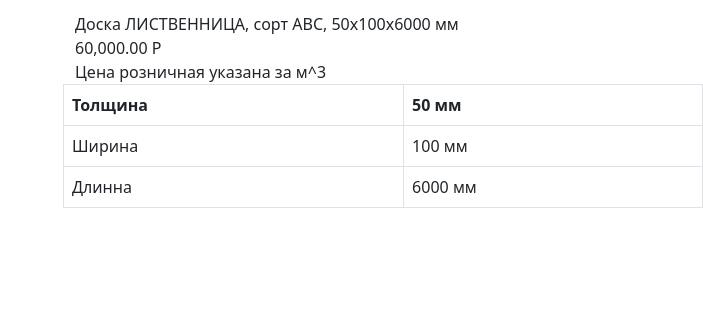
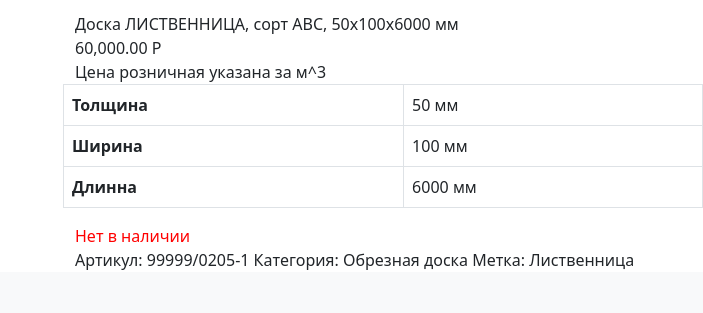
Before and after one commit to MalusDark/WebTechnology, a PHP site: page /Main.html in a window 1280 px wide. Shown: the part 254-567 px from the top of the page, without its empty margins (577-1280 px from the left). Run offline with PHP 8.4, Linux system fonts and the light colour scheme.

Commit message:
footer changes

```diff
--- a/LR1/Main.html
+++ b/LR1/Main.html
@@ -32,7 +32,7 @@
                     <nav class="navbar navbar-light bg-light">
                         <div class="container-fluid">
                             <div class="navbar-brand" href="#">
-                                <img src="icon.png" style="max-height: 150px; max-width: 250px">
+                                <img src="icon.png" style="max-height: 150px; max-width: 200px">
                             </div>
                         </div>
                     </nav>
@@ -47,8 +47,8 @@
                 </div>
                 <div class="col-lg">
                     <div class="row">
-                        <div class="item_name">
-                            <span>Доска ЛИСТВЕННИЦА, сорт АВС, 50х100х6000 мм</span>
+                        <div class="item_name fw-weight-bold">
+                            Доска ЛИСТВЕННИЦА, сорт АВС, 50х100х6000 мм
                         </div>
                         <div class="item_name">
                             <span>60,000.00 P</span>
@@ -58,29 +58,60 @@
                             <thead>
                             <tr>
                                 <th scope="col">Толщина</th>
-                                <th scope="col">50 мм</th>
+                                <td scope="col">50 мм</td>
                             </tr>
                             </thead>
                             <tbody>
                             <tr>
-                                <td>Ширина</td>
+                                <th>Ширина</th>
                                 <td>100 мм</td>
                             </tr>
                             <tr>
-                                <td>Длинна</td>
+                                <th>Длинна</th>
                                 <td>6000 мм</td>
                             </tr>
                             </tbody>
                         </table>
+                        <div class="availability" style="color:red">
+                            <span>Нет в наличии</span>
+                        </div>
+                        <div class="information">
+                            <span>Артикул: 99999/0205-1 Категория: Обрезная доска Метка: Лиственница</span>
+                        </div>
                     </div>
                 </div>
             </div>
         </div>
         <footer class="footer mt-auto py-3 bg-light">
-            <section class="">
-                <div class="container text-center text-md-start mt-5">
+            <section class="articles_block" style="background-color: rgba(24,24,24,0.45);">
+                <div class="container text-left text-md-start mt-5">
                     <div class="row mt-3">
+                        <div class="col-3">
+                            <div class="row">
+                                <span>Породы дерева</span>
+                            </div>
+                            <div class="row">
+                                <span>Каталог</span>
+                            </div>
+                            <div class="row">
+                                <span>JAF в мире</span>
+                            </div>
+                            <div class="row">
+                                <span>Контакты</span>
+                            </div>
+                        </div>
+                        <div class="col-5 float-end">
+                            <div class="articles text-left">
+                                Статьи
+                                <div class="row">
 
+                                </div>
+                                <ul class="list-group list-group-horizontal">
+                                    <li class="list-group-item" style="background-color: rgba(147,148,148);"><img src="articles1.jpg" style="max-width: 150px;max-height: 150px;">Особенности пород древесины</li>
+                                    <li class="list-group-item" style="background-color: rgba(147,148,148);"> <img src="articles2.jpg" style="max-width: 150px;max-height: 150px;">Мебельный щит и способы его применения</li>
+                                </ul>
+                            </div>
+                        </div>
                     </div>
                 </div>
             </section>
--- a/LR1/MainStyle.css
+++ b/LR1/MainStyle.css
@@ -6,11 +6,13 @@
 nav.navbar .dropdown:hover > .dropdown-menu {
     display: block;
 }
-a {
+a.contact-phone {
+    color: black;
     text-decoration: none;
 }
-a:hover {
-    text-decoration: underline;
+a.contact-mail {
+    color: black;
+    text-decoration: none;
 }
 .btn btn-secondary dropdown-toggle {
     padding: 0;
```
